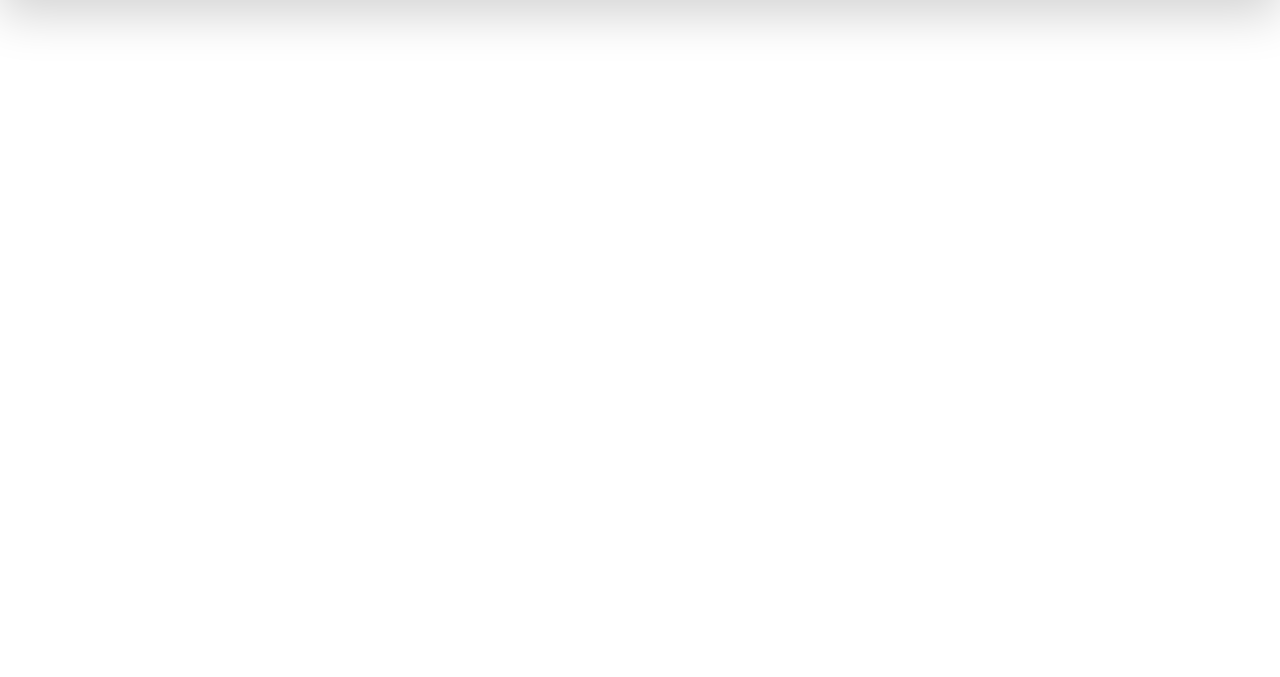
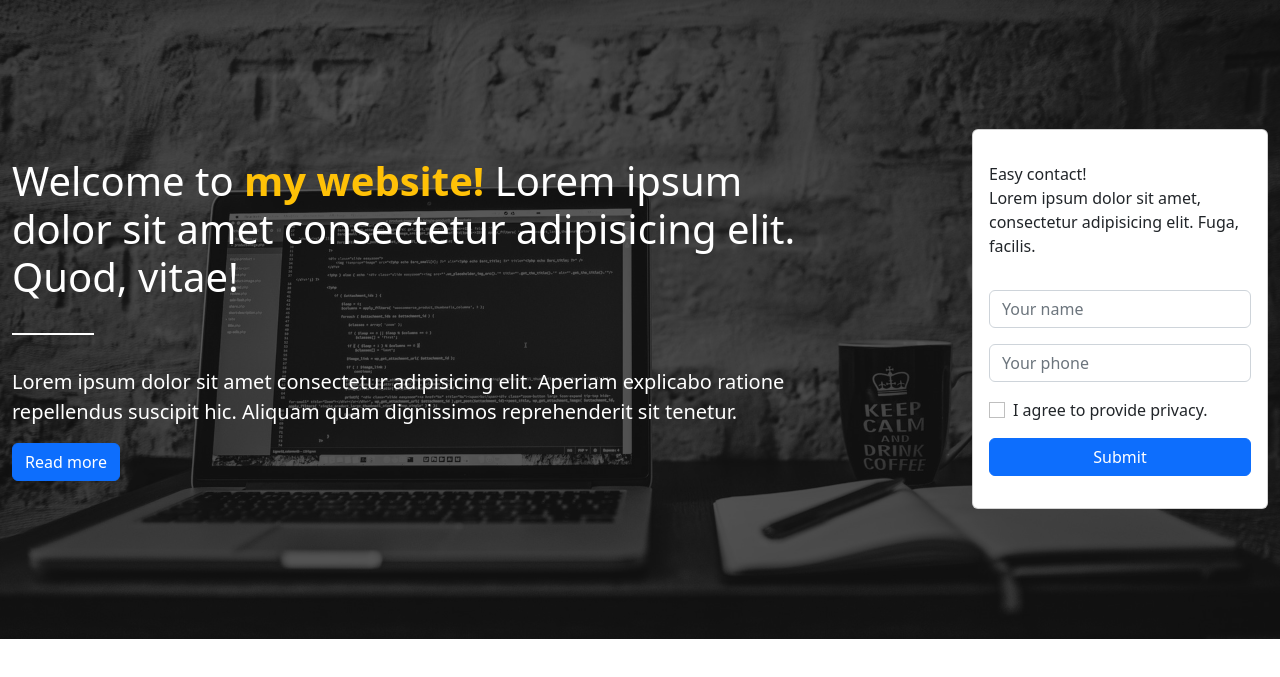
Before and after one commit to doonee/bootstrap5-study-project1, a plain HTML site: page index.html in a window 1280 px wide. Shown: the part 81-758 px from the top of the page. Drawn offline with nearby package versions, Linux system fonts and the light colour scheme.

Commit message:
designed index top

```diff
--- a/assets/css/app.css
+++ b/assets/css/app.css
@@ -0,0 +1,43 @@
+/* Global */
+.section-content {
+  padding: 4rem 0;
+}
+
+/* Top Section */
+#top {
+  background-image: url(../images/bg-top.jpg);
+  background-position: center;
+  background-repeat: no-repeat;
+  background-size: cover;
+  height: 80vh;
+  position: relative;
+}
+
+/* 부모인 top 섹션과 크기와 위치를 통일 */
+#top .overlay {
+  position: absolute;
+  height: 100%;
+  width: 100%;
+  left: 0;
+  top: 0;
+  background-color: rgb(0, 0, 0, 0.65); /* 검은색에서 opacity 0.65 */
+}
+
+#top .divider {
+  width: 10%;
+  margin-top: 2rem;
+  margin-bottom: 2rem;
+  border-top: 2px solid #fff;
+}
+
+#top .welcome {
+  padding-right: 8rem;
+  color: #fff;
+}
+
+@media screen and (max-width: 767px) {
+  #top .welcome {
+    padding-left: 1rem;
+    padding-right: 1rem;
+  }
+}
--- a/index.html
+++ b/index.html
@@ -84,6 +84,83 @@
         </div>
       </div>
     </nav>
+
+    <section id="top">
+      <div
+        class="section-content overlay d-flex justify-content-center align-items-center"
+      >
+        <div class="container-xxl">
+          <div class="row align-items-center">
+            <div class="col-md-9 welcome">
+              <h1 class="welcome-title fw-light">
+                Welcome to
+                <span class="text-warning fw-bold">my website!</span> Lorem
+                ipsum dolor sit amet consectetur adipisicing elit. Quod, vitae!
+              </h1>
+              <div class="divider"></div>
+              <div class="row mb-3 welcome-desc">
+                <div class="col-sm-10 col-md-12 lead">
+                  Lorem ipsum dolor sit amet consectetur adipisicing elit.
+                  Aperiam explicabo ratione repellendus suscipit hic. Aliquam
+                  quam dignissimos reprehenderit sit tenetur.
+                </div>
+              </div>
+              <div class="col-sm-2 col-md-12">
+                <a href="#" class="btn btn-primary">Read more</a>
+              </div>
+            </div>
+            <div class="col-md-3 d-none d-md-block letsgo">
+              <div class="card card-body letsgo-card">
+                <div class="letsgo my-3">
+                  <div class="letsgo-title card-title text-dark mb-3">
+                    Easy contact!
+                    <p class="card-text text-secondry">
+                      Lorem ipsum dolor sit amet, consectetur adipisicing elit.
+                      Fuga, facilis.
+                    </p>
+                  </div>
+                </div>
+                <div class="letsgo-card-form">
+                  <form>
+                    <div class="mb-3">
+                      <input
+                        type="text"
+                        class="form-control"
+                        placeholder="Your name"
+                      />
+                    </div>
+                    <div class="mb-3">
+                      <input
+                        type="tel"
+                        class="form-control"
+                        placeholder="Your phone"
+                      />
+                    </div>
+                    <div class="form-check mb-3">
+                      <input
+                        type="text"
+                        class="form-check-input"
+                        id="flex-check-default"
+                      />
+                      <label
+                        for="flex-check-default"
+                        class="form-check-label text-secondry"
+                      >
+                        I agree to provide privacy.
+                      </label>
+                    </div>
+                    <div class="mb-3">
+                      <button class="btn btn-primary w-100">Submit</button>
+                    </div>
+                  </form>
+                </div>
+              </div>
+            </div>
+          </div>
+        </div>
+      </div>
+    </section>
+
     <!-- JavaScript Bundle with Popper -->
     <script
       src="https://cdn.jsdelivr.net/npm/bootstrap@5.2.2/dist/js/bootstrap.bundle.min.js"
```
